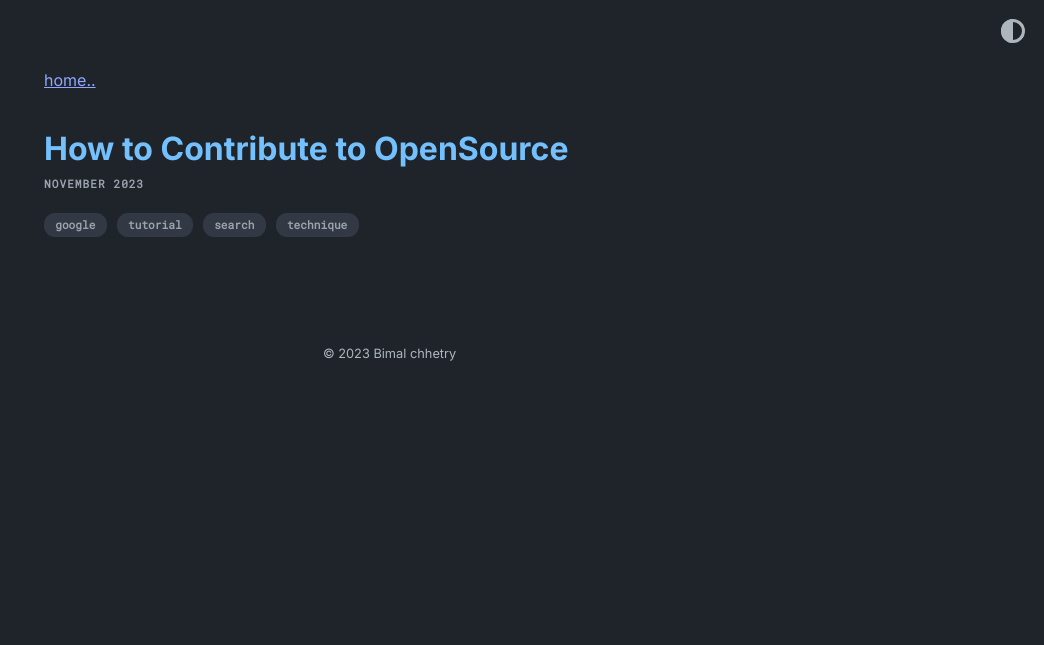
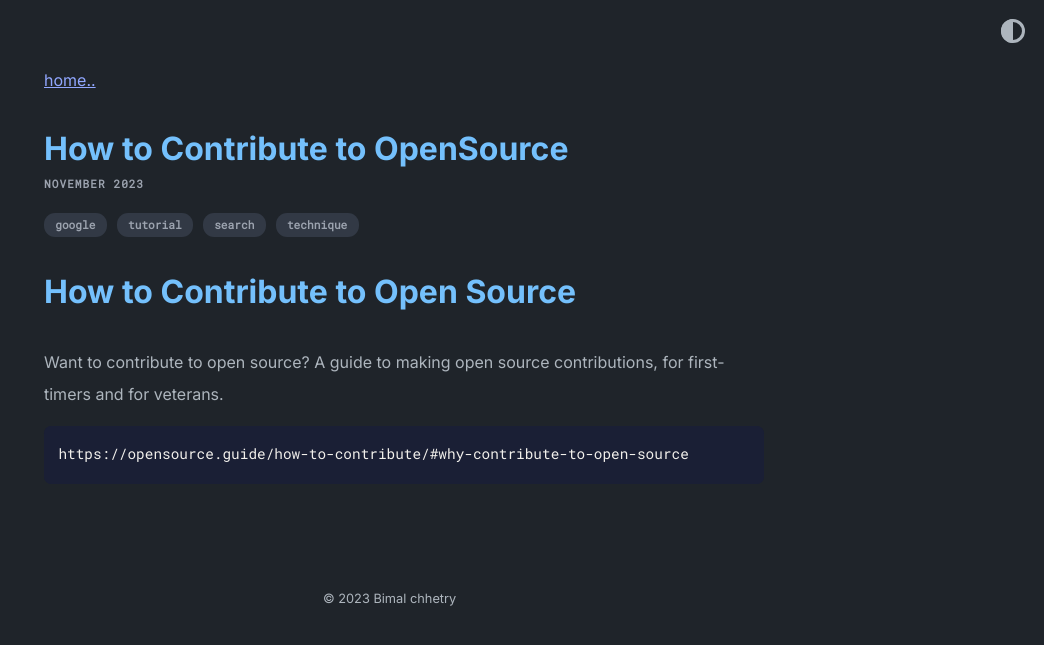
Before and after one commit to ghoseyy/my_blog, a Jekyll site: the page built from _posts/2023-11-15-How-to-Contribute-to-Open-Source.md, in a window 1280 px wide. Shown: the top 645 px of the page, without its empty margins (236-1280 px from the left). Built offline with Jekyll 4.4.1, drawn with Linux system fonts in a browser that asks for light colours.

Commit message:
add content

````diff
--- a/_posts/2023-11-15-How-to-Contribute-to-Open-Source.md
+++ b/_posts/2023-11-15-How-to-Contribute-to-Open-Source.md
@@ -3,3 +3,8 @@
 title: How to Contribute to OpenSource
 tags: [google, tutorial, search , technique]
 ---
+# How to Contribute to Open Source
+Want to contribute to open source? A guide to making open source contributions, for first-timers and for veterans.
+```bash
+https://opensource.guide/how-to-contribute/#why-contribute-to-open-source
+```
````
